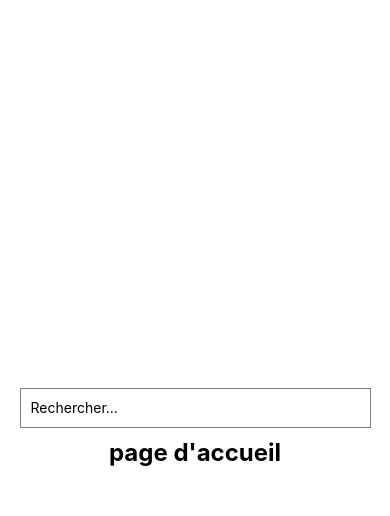
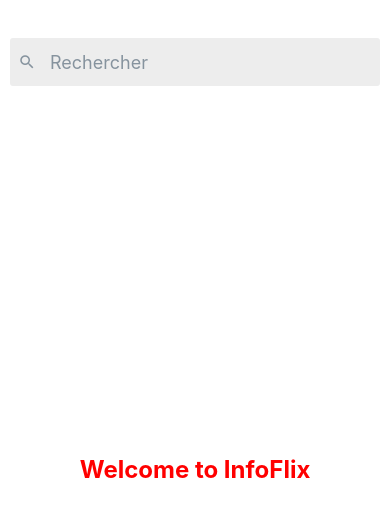
Before and after one commit to othmanemrdev/movie-app, a React Native app: screen / in a window 390 px wide. Shown: the top 516 px of the page. Built offline with nearby package versions, Linux system fonts and the light colour scheme.

Commit message:
search bar

```diff
--- a/package.json
+++ b/package.json
@@ -11,6 +11,8 @@
   "dependencies": {
     "@react-native-community/masked-view": "^0.1.11",
     "@react-navigation/native": "^6.1.6",
+    "@rneui/base": "^4.0.0-rc.7",
+    "@rneui/themed": "^4.0.0-rc.7",
     "expo": "^48.0.15",
     "expo-status-bar": "~1.4.4",
     "react": "18.2.0",
--- a/src/HomeScreen.js
+++ b/src/HomeScreen.js
@@ -1,14 +1,18 @@
 import React from 'react';
-import { StyleSheet, View, Text, TextInput } from 'react-native';
+import { StyleSheet, View, Text } from 'react-native';
+import { SearchBar } from '@rneui/themed';
 
 export default function HomeScreen() {
   return (
     <View style={styles.container}>
-      <TextInput
-    placeholder="Rechercher..."
-    style={styles.searchBar}
-  />
-      <Text style={styles.text}>page d'accueil</Text>
+      <SearchBar
+        placeholder="Rechercher"
+        containerStyle={styles.searchBarContainer}
+        inputContainerStyle={styles.searchBarInputContainer}
+      />
+      <View style={styles.contentContainer}>
+        <Text style={styles.text}>Welcome to InfoFlix</Text>
+      </View>
     </View>
   );
 }
@@ -16,21 +20,25 @@
 const styles = StyleSheet.create({
   container: {
     flex: 1,
+  },
+  searchBarContainer: {
+    backgroundColor: 'transparent',
+    borderTopWidth: 0,
+    borderBottomWidth: 0,
+    paddingHorizontal: 10,
+    marginTop: 30,
+  },
+  searchBarInputContainer: {
+    backgroundColor: '#EDEDED',
+  },
+  contentContainer: {
+    flex: 1,
     alignItems: 'center',
     justifyContent: 'center',
   },
   text: {
     fontSize: 24,
     fontWeight: 'bold',
-  },
-  searchBar: {
-    height: 40,
-    borderColor: 'gray',
-    borderWidth: 1,
-    marginTop: 10,
-    marginBottom: 10,
-    paddingLeft: 10,
-    paddingRight: 10,
-    width: '90%',
+    color: 'red',
   },
 });
```
Also changed, not shown: 1 other file (tests, documents, lock files or other folders).
